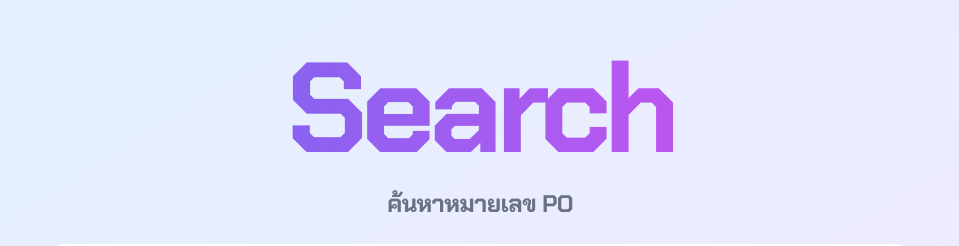
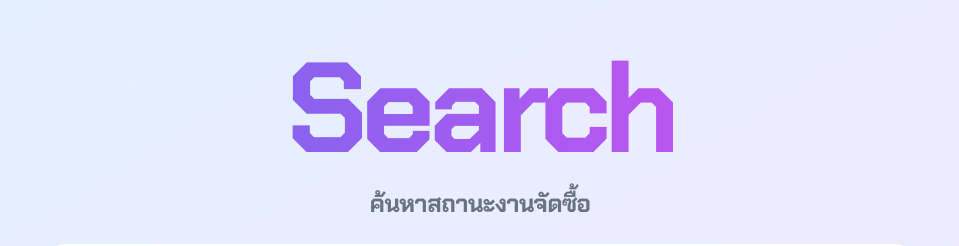
Before and after one commit to jrpkate502-afk/Inventory_customer1, a React (Vite) app: page / in a window 1280 px wide. Shown: the part 168-414 px from the top of the page, without its empty margins (160-1119 px from the left). Built offline with nearby package versions, Linux system fonts and the light colour scheme.

Commit message:
feat: Update search placeholder text
Change the placeholder text for the search bar from "Search PO number" to "Search procurement status" to better reflect the application's functionality.

```diff
--- a/src/App.tsx
+++ b/src/App.tsx
@@ -125,7 +125,7 @@ export default function App() {
             <h1 className="text-6xl sm:text-9xl font-black mb-2 bg-gradient-to-r from-[#6366F1] to-[#D946EF] bg-clip-text text-transparent py-2 tracking-tighter">
               Search
             </h1>
-            <p className="text-gray-500 mb-6 text-xl sm:text-2xl font-bold tracking-tight">ค้นหาหมายเลข PO</p>
+            <p className="text-gray-500 mb-6 text-xl sm:text-2xl font-bold tracking-tight">ค้นหาสถานะงานจัดซื้อ</p>
 
             <div className="relative group max-w-4xl mx-auto">
               <div className="absolute inset-y-0 left-5 flex items-center pointer-events-none">
```
